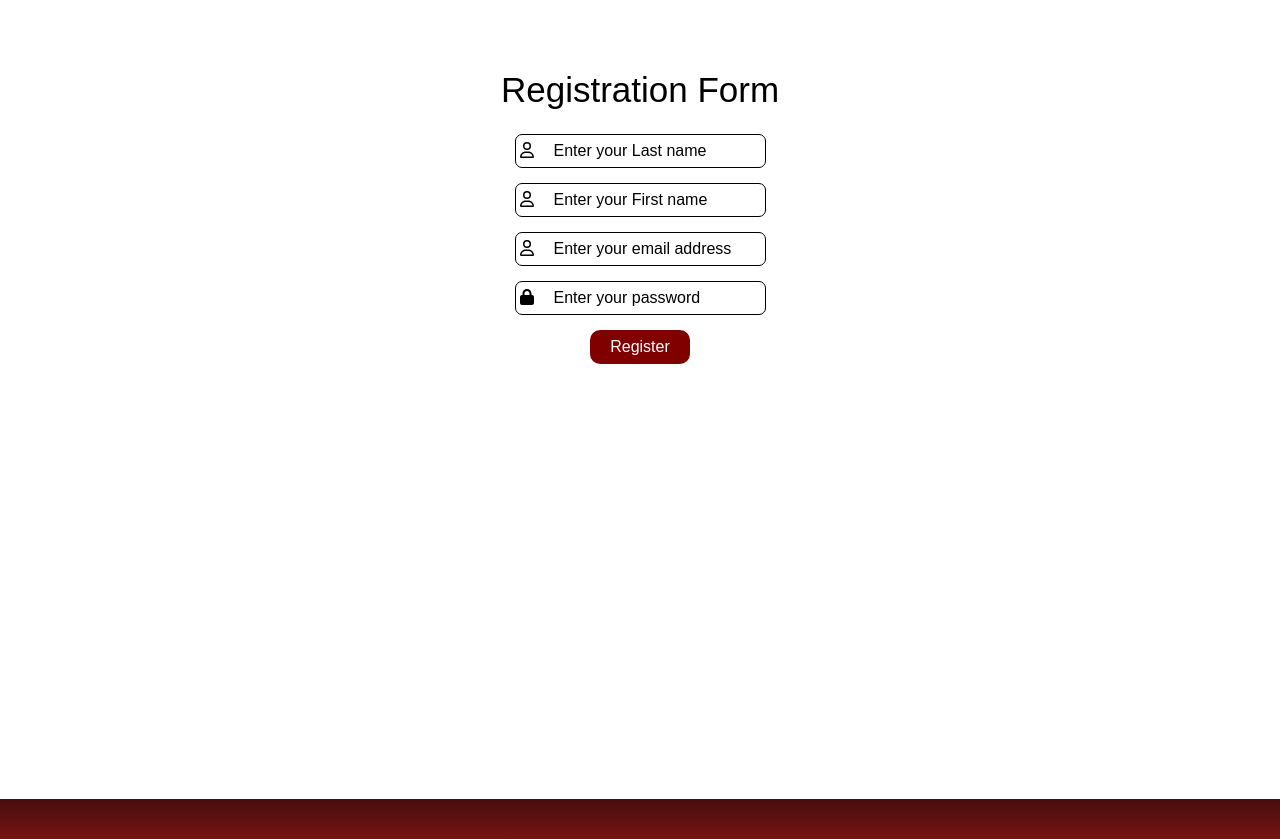
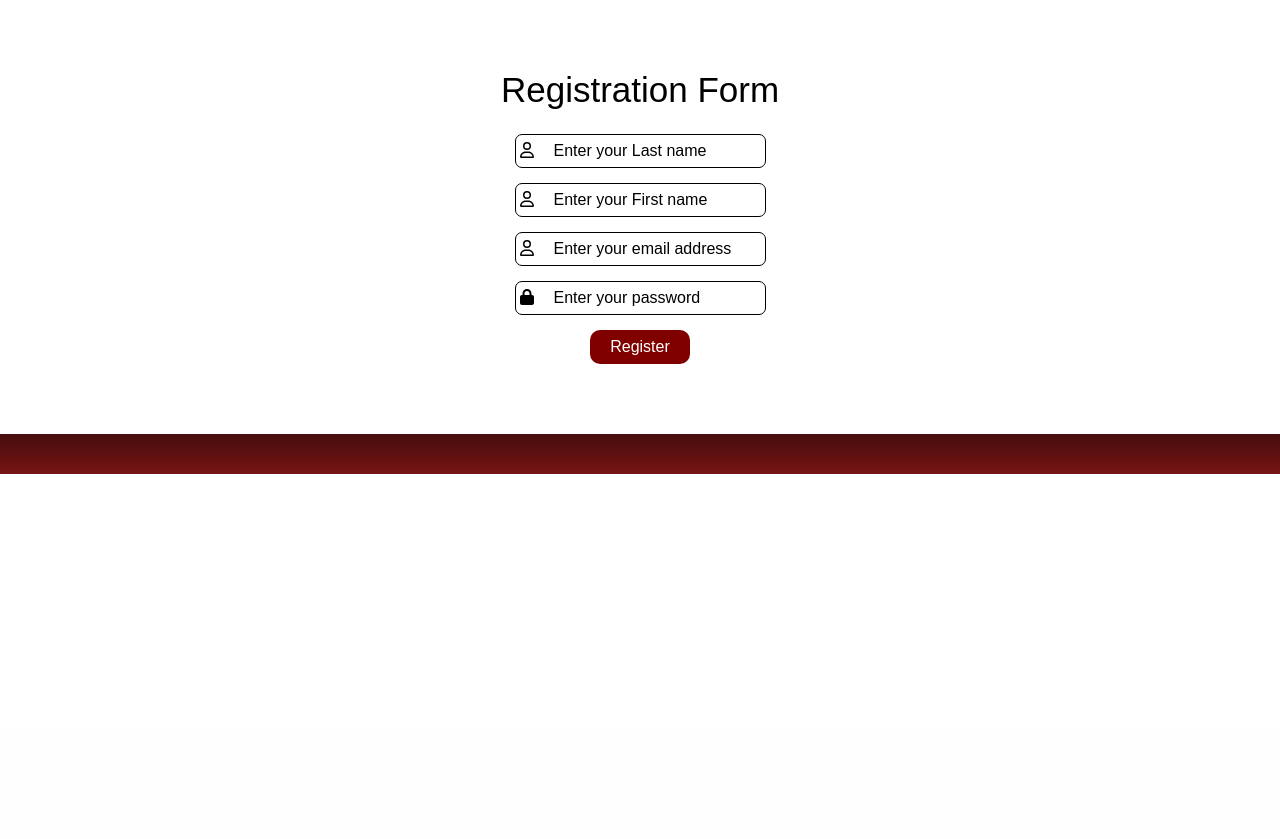
Before and after one commit to kyclmnt/Capstone1, a PHP site: page /chart/form.php in a window 1280 px wide. Shown: the part 71-910 px from the top of the page. After the commit the page ends 545 px from the top, so only its background shows below. Run offline with PHP 8.4, Linux system fonts and the light colour scheme; some libraries are stand-ins or nearby versions.

Commit message:
fix footer

```diff
--- a/OES/assets/css/base.css
+++ b/OES/assets/css/base.css
@@ -81,7 +81,7 @@ main {
   flex-grow: 1 !important;
   display: flex;
   /* height: 100%; */
-  min-height: 100vh !important;
+  /* min-height: 100vh !important; */
   max-height: fit-content;
   justify-content: center;
 }
```
